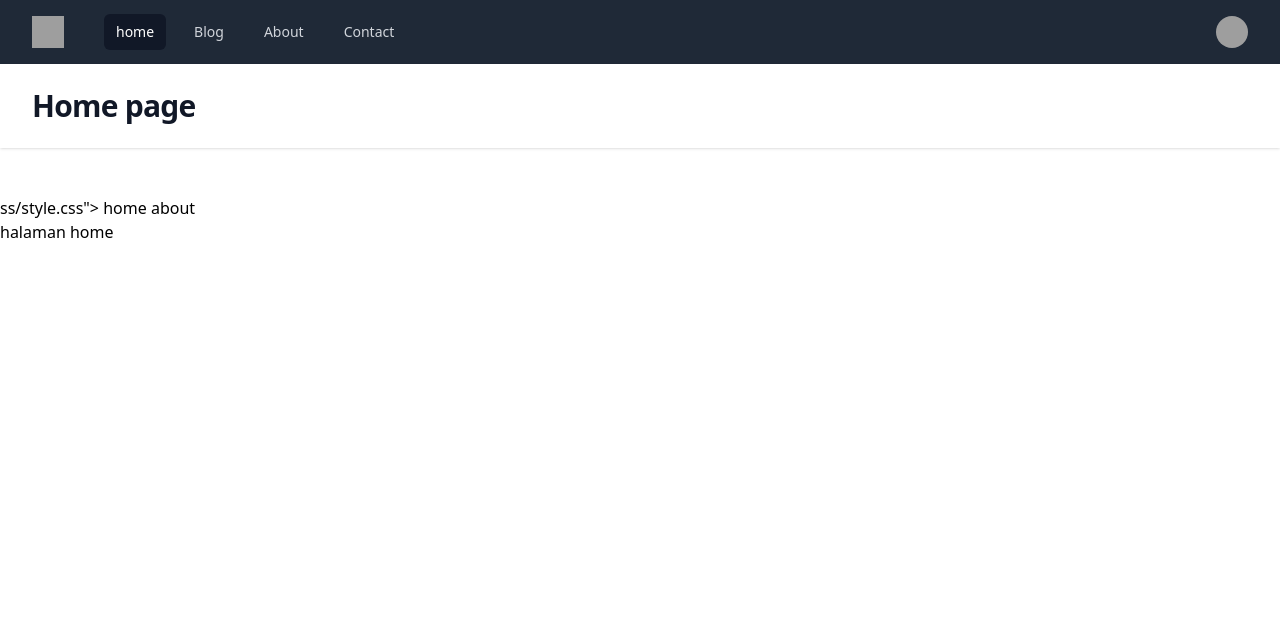
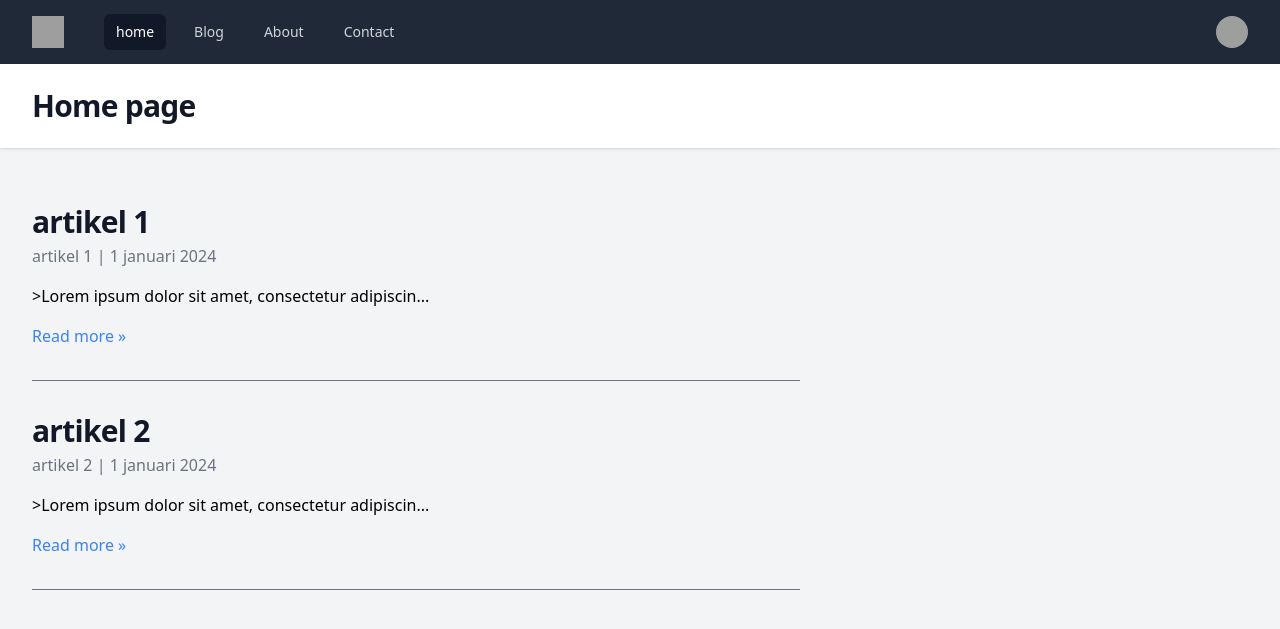
Before and after one commit to shaulaaljauharariyadi/pbkk20242025, a Laravel app: page / in a window 1280 px wide. Shown: the top 629 px of the page. Run offline with Laravel 12, Linux system fonts and the light colour scheme; style sheets or scripts are compiled from the project's sources; some web fonts are replaced; grey boxes are pictures that could not be loaded.

Commit message:
Update home.blade.php

```diff
--- a/resources/views/home.blade.php
+++ b/resources/views/home.blade.php
@@ -1,10 +1,4 @@
 <!DOCTYPE html>
-<html lang="en">
-<head>
-    <meta charset="UTF-8">
-    <meta name="viewport" content="width=device-width, initial-scale=1.0">
-    <title>halaman home</title>
-    <link rel="stylesheet" href="c<!DOCTYPE html>
 <html lang="en" class="h-full bg-gray-100">
 <head>
     <meta charset="UTF-8">
@@ -124,19 +118,25 @@
   <main>
     <div class="mx-auto max-w-7xl px-4 py-6 sm:px-6 lg:px-8">
       <!-- Your content -->
+       @foreach ($homes as $post)
+
+       <article class="py-8 max-w-screen-md border-b border-gray-500">
+        <a href="/{{$post['slug']}}" class="hover:underline">
+        <h2 class="mb-1 text-3xl tracking-tight font-bold text-gray-900">{{$post['title']}}</h2>
+        </a>
+        <div class="text-base text-gray-500">
+          <a href="#">{{$post['title']}}</a> | 1 januari 2024
+        </div>
+        <p class="my-4 font-light">{{ Str::limit($post['body'], 50) }}</p>
+          <a href="/{{$post['slug']}}" class="font-medium text-blue-500 hover:underline">Read more &raquo;</a>
+       </article>
+       @endforeach
+
+
     </div>
   </main>
 </div>
 
 
 </body>
-</html>ss/style.css">
-</head>
-<body>
-    <a href="/">home</a>
-    <a href="/about">about</a>
-    <h1>halaman home</h1>
-
-    <script src="js/script.js"></script>
-</body>
 </html>
```
